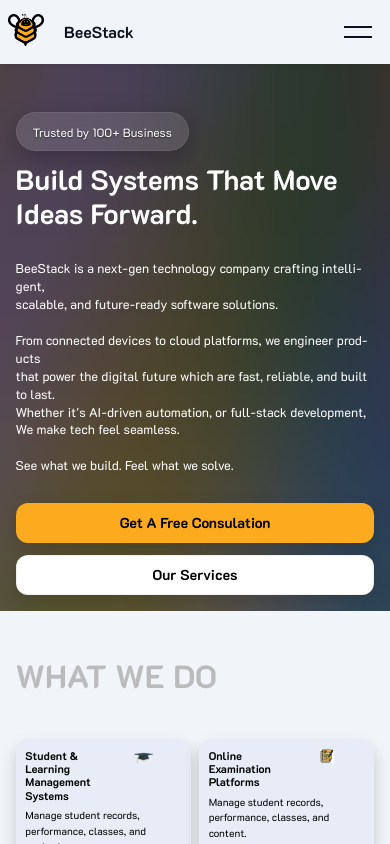
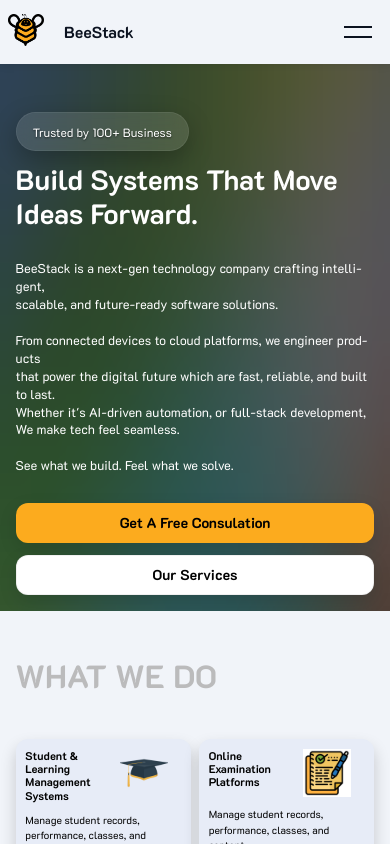
Before and after one commit to hangingpawn64/BeeStack, a React (Vite) app: page / in a window 390 px wide. Built offline with nearby package versions, Linux system fonts and the light colour scheme; a web font is replaced by a local one.

Commit message:
fixed card images and animatedGradient time in mobile view

```diff
--- a/src/components/Cards.css
+++ b/src/components/Cards.css
@@ -101,7 +101,7 @@
     /* 2x2 grid layout: a11=heading, a12=image, a21+a22=paragraph */
     display: grid;
     grid-template-columns: 1fr 1fr;
-    grid-template-rows: auto 1fr;
+    grid-template-rows: auto minmax(0, 1fr); /* Better space distribution */
     gap: clamp(0.4rem, 1.8vw, 0.6rem);
     aspect-ratio: 4 / 3;
     padding: clamp(0.6rem, 3vw, 0.9rem);
@@ -116,7 +116,8 @@
     grid-row: 1;
     width: 100%;
     max-width: 100%;
-    max-height: clamp(2.5rem, 10vw, 4rem);
+    max-height: clamp(4rem, 18vw, 7rem); /* Increased size significantly */
+    height: auto;
     padding: 0;
     justify-self: end;
     align-self: start;
@@ -147,11 +148,13 @@
     font-size: clamp(0.7rem, 1.8vw, 0.85rem);
     padding: 0;
     margin: 0;
+    margin-top: clamp(0.3rem, 1.5vw, 0.5rem); /* Add small top margin */
     width: 100%;
     max-width: 100%;
     word-break: break-word;
     overflow-wrap: break-word;
     box-sizing: border-box;
+    align-self: start; /* Align to top of row to reduce empty space */
   }
 }
 
@@ -171,7 +174,7 @@
     /* 2x2 grid layout: a11=heading, a12=image, a21+a22=paragraph */
     display: grid;
     grid-template-columns: 1fr 1fr;
-    grid-template-rows: auto 1fr;
+    grid-template-rows: auto minmax(0, 1fr); /* Better space distribution */
     gap: clamp(0.35rem, 1.5vw, 0.5rem);
     aspect-ratio: 4 / 3;
     padding: clamp(0.5rem, 2.5vw, 0.7rem);
@@ -186,7 +189,8 @@
     grid-row: 1;
     width: 100%;
     max-width: 100%;
-    max-height: clamp(2rem, 9vw, 3.5rem);
+    max-height: clamp(3rem, 12vw, 4rem); /* Increased size significantly */
+    height: auto;
     padding: 0;
     justify-self: end;
     align-self: start;
@@ -227,6 +231,8 @@
     max-width: 100%;
     padding: 0;
     margin: 0;
+    margin-top: clamp(0.25rem, 1.2vw, 0.4rem); /* Add small top margin */
     box-sizing: border-box;
+    align-self: start; /* Align to top of row to reduce empty space */
   }
 }
--- a/src/components/Carousal.jsx
+++ b/src/components/Carousal.jsx
@@ -33,13 +33,17 @@
 
     let t = 0;
 
+    // Check if mobile screen size (768px and below)
+    const isMobile = () => window.innerWidth <= 768;
+
     const run = () => {
       for (let x = 0; x <= 35; x++) {
         for (let y = 0; y <= 35; y++) {
           col(x, y, R(x, y, t) * brightness, G(x, y, t) * brightness, B(x, y, t) * brightness);
         }
       }
-      t += 0.06;
+      // Use 0.03 for mobile, 0.06 for desktop
+      t += isMobile() ? 0.03 : 0.06;
       requestAnimationFrame(run);
     };
 
```
